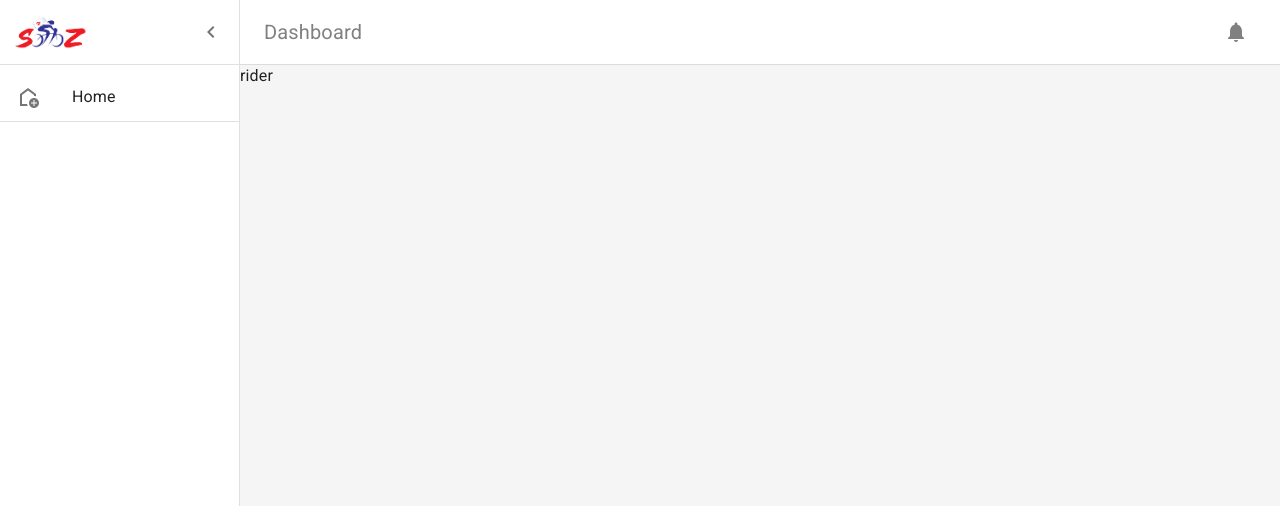
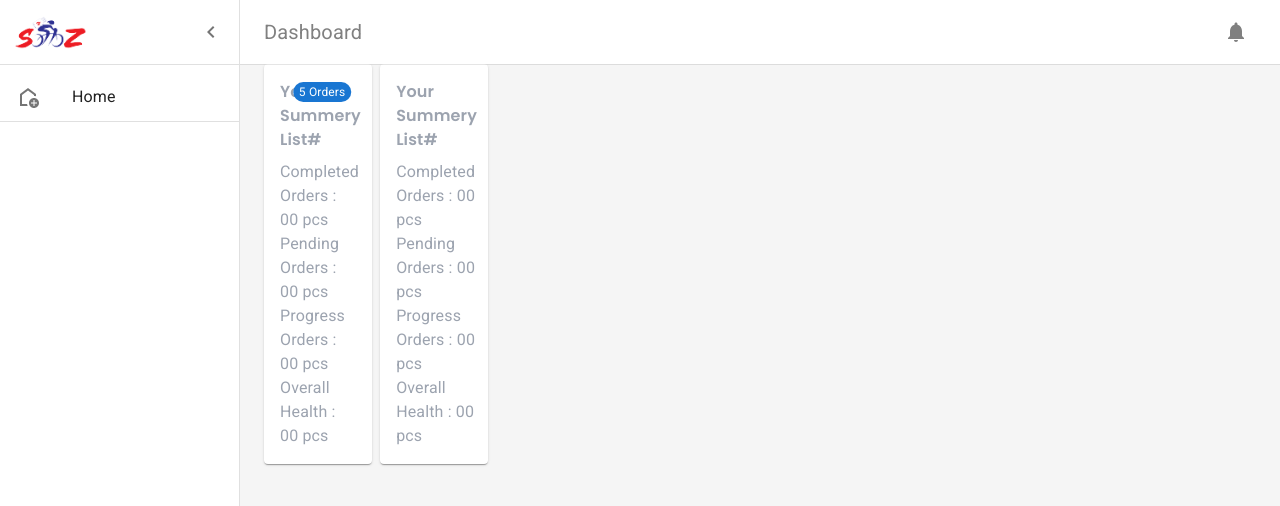
Before and after one commit to joySutradhor/sohoz, a React (Vite) app: page /dashboardHomeSohozDjr in a window 1280 px wide. Shown: the top 506 px of the page. Built offline with nearby package versions, Linux system fonts and the light colour scheme; no server answers.

Commit message:
rider dashboard updated

```diff
--- a/src/Dashboard/DashboardHomeSohozDjr.jsx
+++ b/src/Dashboard/DashboardHomeSohozDjr.jsx
@@ -22,6 +22,7 @@ import { useContext, useEffect, useState } from 'react';
 import sohoz from '../assets/sohoz.png';
 import { AuthContext } from '../Client/Providers/Providers';
 import SummerySohozDjr from './SummerySohozDjr/SummerySohozDjr';
+import RiderSummerySohozDjr from './RiderSummerySohozDjr/RiderSummerySohozDjr';
 
 
 
@@ -178,7 +179,7 @@ export default function DashboardHomeSohozDjr() {
             <Grid container spacing={3}>
               {/* Chart */}
               {
-                (isAdmin == "admin") ? <SummerySohozDjr></SummerySohozDjr> : <p>rider</p>
+                (isAdmin == "admin") ? <SummerySohozDjr></SummerySohozDjr> : <RiderSummerySohozDjr></RiderSummerySohozDjr>
               }
 
             </Grid>
--- a/src/Dashboard/RiderSummerySohozDjr/RiderSummerySohozDjr.jsx
+++ b/src/Dashboard/RiderSummerySohozDjr/RiderSummerySohozDjr.jsx
@@ -5,12 +5,13 @@ import Box from '@mui/material/Box';
 import Container from '@mui/material/Container';
 import Grid from '@mui/material/Grid';
 import Paper from '@mui/material/Paper';
-
-
+import { Badge } from '@mui/material';
+// import KeyboardBackspaceIcon from '@mui/icons-material/KeyboardBackspace';
+// import { Link } from 'react-router-dom';
 
 const defaultTheme = createTheme();
 
-export default function RiderSummerySohozDjr() {
+export default function SummerySohozDjr() {
 
 
     return (
@@ -31,7 +32,41 @@ export default function RiderSummerySohozDjr() {
                     }}
                 >
                     <Container maxWidth="lg" sx={{ mt: 0, mb: 2, pr: 0 }}>
+                        {/* <div className='flex  gap-x-3'>
+                            <Link className='mt-[10px] text-gray-600' to="/dashboardHomeSohozDjr" ><KeyboardBackspaceIcon></KeyboardBackspaceIcon></Link>
+                            <h2 className='pb-4 pt-2 text-xl font-poppins text-gray-300'> Dashboard Summary</h2>
+                        </div> */}
                         <Grid container spacing={1}>
+
+                            <Grid item xs={12} md={4} lg={3}>
+                                <Paper
+                                    sx={{
+                                        p: 2,
+                                        display: 'flex',
+                                        flexDirection: 'column',
+                                        height: 'auto',
+                                        position: 'relative', // Add relative positioning
+                                    }}
+                                >
+                                    <Badge
+                                        badgeContent={` 5 Orders`}
+                                        color="primary"
+                                        sx={{
+                                            position: 'absolute',
+                                            top: 28,
+                                            right: 50,
+                                            padding: 20
+                                        }}
+                                    />
+                                    <h2 className='text-md text-gray-400 font-poppins pb-2' >Your Summery List#</h2>
+                                    <p className='text-gray-400' >Completed Orders : 00 pcs</p>
+                                    <p className='text-gray-400' >Pending Orders : 00 pcs</p>
+                                    <p className='text-gray-400' >Progress Orders : 00 pcs</p>
+                                    <p className='text-gray-400'>Overall Health : 00 pcs</p>
+
+
+                                </Paper>
+                            </Grid>
                             <Grid item xs={12} md={4} lg={3}>
                                 <Paper
                                     sx={{
@@ -43,7 +78,7 @@ export default function RiderSummerySohozDjr() {
                                 >
                                     <div className='flex gap-2'>
                                         <div>
-                                            <h2 className='text-md text-gray-400 font-poppins pb-2' >Your Summery#</h2>
+                                            <h2 className='text-md text-gray-400 font-poppins pb-2' >Your Summery List#</h2>
                                             <p className='text-gray-400' >Completed Orders : 00 pcs</p>
                                             <p className='text-gray-400' >Pending Orders : 00 pcs</p>
                                             <p className='text-gray-400' >Progress Orders : 00 pcs</p>
--- a/src/main.jsx
+++ b/src/main.jsx
@@ -32,7 +32,7 @@ import CheckOutSohozDjr from './Client/Layout/Home/OrderProcess/CheckOutSohozDjr
 // import PrivateRoute from './Client/Shared/PrivateRoute'
 import MyProfileSohozDjr from './Dashboard/UserDashboard/MyProfileSohozDjr';
 import OrdersStatusSohozDjr from './Dashboard/UserDashboard/OrdersStatusSohozDjr';
-import TrackRiderSohozDjr from './Dashboard/UserDashboard/TrackRiderSohozDjr';
+// import TrackRiderSohozDjr from './Dashboard/UserDashboard/TrackRiderSohozDjr';
 import CostDetailsSohozDjr from './Dashboard/CostDetailsSohozDjr/CostDetailsSohozDjr';
 import SummerySohozDjr from './Dashboard/SummerySohozDjr/SummerySohozDjr';
 // import SubmitRiderLocationSohozDjr from './Dashboard/SubmitRiderLocationSohozDjr/SubmitRiderLocationSohozDjr';
@@ -105,10 +105,6 @@ const router = createBrowserRouter([
         element : <OrdersStatusSohozDjr></OrdersStatusSohozDjr>
       },
       {
-        path : "trackRiderSohozDjr",
-        element : <TrackRiderSohozDjr></TrackRiderSohozDjr>
-      },
-      {
         path : "CostDetailsSohozDjr",
         element : <CostDetailsSohozDjr></CostDetailsSohozDjr>
       },
```
